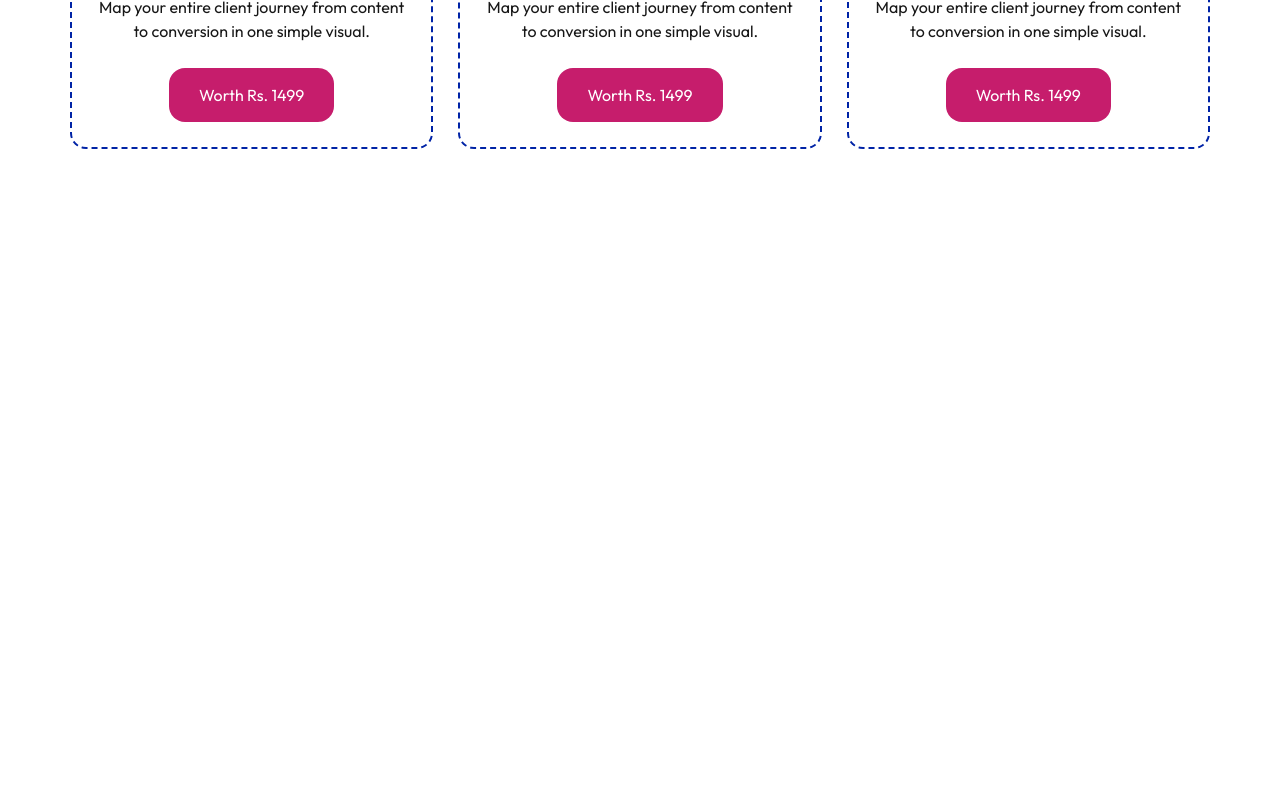
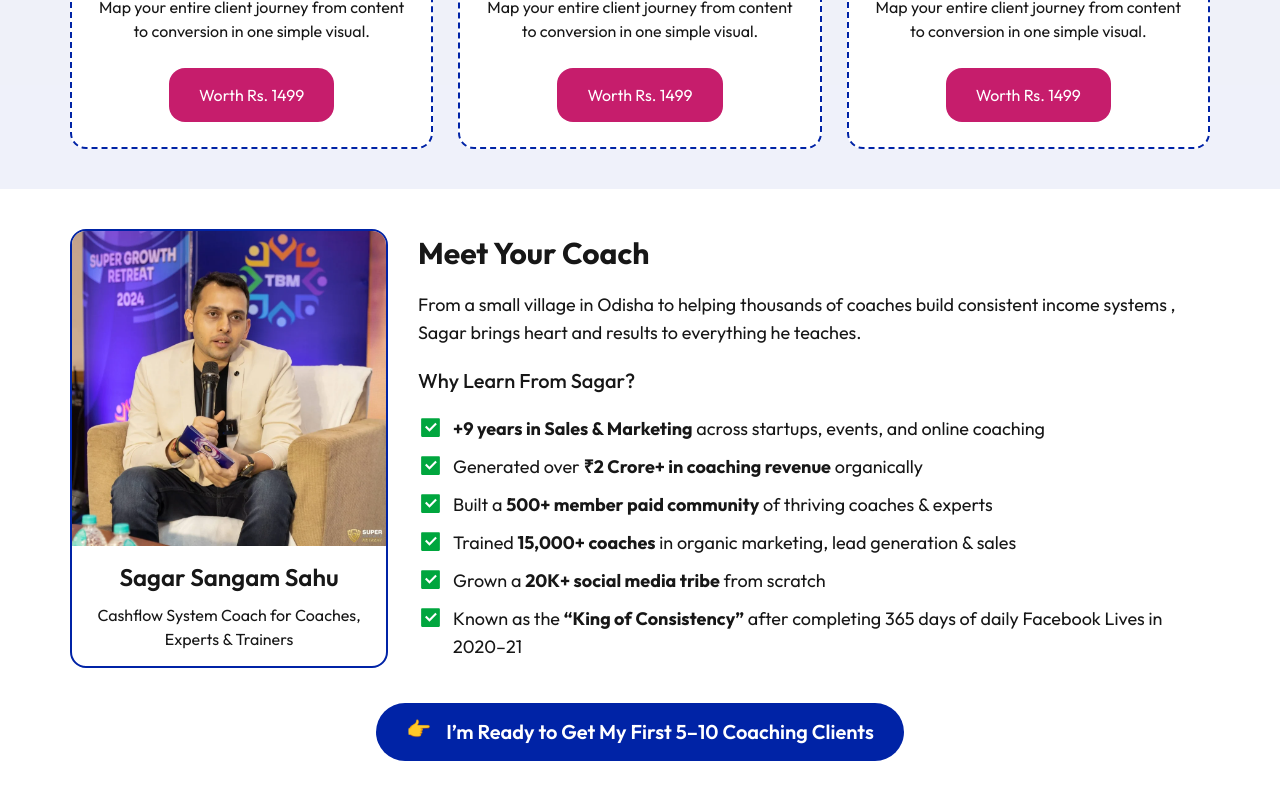
Before and after one commit to vishnut2003/hareesh_webinar, a Next.js app: page / in a window 1280 px wide. Shown: the part 5504-6304 px from the top of the page. Before the commit the page ends 5693 px from the top, so only its background shows below. Built offline with nearby package versions, Linux system fonts and the light colour scheme.

Commit message:
Add Meet Coach section and update styles in Bonus and Still No Clients sections

```diff
--- a/src/app/(sections)/bonus-section.tsx
+++ b/src/app/(sections)/bonus-section.tsx
@@ -33,6 +33,10 @@ const BonusSection = () => {
   return (
     <DefaultSection
         outerClassName='py-[40px] px-[20px]'
+        overlay={{
+            color: "#0023A610",
+            opacity: 100,
+        }}
     >
         <div
             className='flex items-start gap-[25px]'
@@ -41,7 +45,7 @@ const BonusSection = () => {
                 gridData.map((data, index) => (
                     <div
                         key={index}
-                        className='border-dashed border-2 border-theme-primary rounded-2xl overflow-hidden'
+                        className='border-dashed border-2 border-theme-primary rounded-2xl overflow-hidden bg-white'
                     >
                         <div
                             className='bg-theme-primary p-[15px]'
--- /dev/null
+++ b/src/app/(sections)/meet-coach.tsx
@@ -0,0 +1,93 @@
+import PopupAndButton from '@/components/elements/popup-and-button'
+import DefaultSection from '@/layouts/default-section'
+import { RiCheckboxFill } from '@remixicon/react'
+import Image from 'next/image'
+import React from 'react'
+
+const MeetCoachSection = () => {
+    return (
+        <DefaultSection
+            outerClassName='py-[40px] px-[20px]'
+            className='space-y-[35px]'
+        >
+            <div
+                className='flex items-center gap-[30px]'
+            >
+                <div
+                    className='w-[40%] text-center border-2 border-theme-primary rounded-2xl overflow-hidden'
+                >
+                    <Image
+                        alt='Meet our coach'
+                        src={"/images/assets/meet-coach/coach-profile.webp"}
+                        width={500}
+                        height={600}
+                        className='w-full'
+                    />
+                    <div
+                        className='p-[15px] space-y-[10px]'
+                    >
+                        <h2
+                            className='text-2xl font-semibold'
+                        >Sagar Sangam Sahu</h2>
+                        <p>Cashflow System Coach for Coaches, Experts & Trainers</p>
+                    </div>
+                </div>
+
+                <div
+                    className='w-full space-y-[20px]'
+                >
+                    <h2
+                        className='text-3xl font-bold'
+                    >Meet Your Coach</h2>
+                    <p
+                        className='text-lg'
+                    >From a small village in Odisha to helping thousands of coaches build consistent income systems , Sagar brings heart and results to everything he teaches.</p>
+                    <h3
+                        className='text-xl font-medium'
+                    >Why Learn From Sagar?</h3>
+
+                    <div
+                        className='space-y-[10px]'
+                    >
+                        {
+                            [
+                                "<b>+9 years in Sales & Marketing</b> across startups, events, and online coaching",
+                                "Generated over <b>₹2 Crore+ in coaching revenue</b> organically",
+                                "Built a <b>500+ member paid community</b> of thriving coaches & experts",
+                                "Trained <b>15,000+ coaches</b> in organic marketing, lead generation & sales",
+                                "Grown a <b>20K+ social media tribe</b> from scratch",
+                                "Known as the <b>“King of Consistency”</b> after completing 365 days of daily Facebook Lives in 2020–21",
+                            ].map((item, index) => (
+                                <div
+                                    key={index}
+                                    className='flex items-start gap-[10px]'
+                                >
+                                    <RiCheckboxFill
+                                        size={25}
+                                        className='min-w-max text-green-600'
+                                    />
+                                    <p
+                                        dangerouslySetInnerHTML={{ __html: item }}
+                                        className='text-lg'
+                                    />
+                                </div>
+                            ))
+                        }
+                    </div>
+
+                </div>
+
+            </div>
+
+            <div
+                className='flex justify-center'
+            >
+                <PopupAndButton
+                    label='I’m Ready to Get My First 5–10 Coaching Clients'
+                />
+            </div>
+        </DefaultSection>
+    )
+}
+
+export default MeetCoachSection
--- a/src/app/(sections)/still-no-clients.tsx
+++ b/src/app/(sections)/still-no-clients.tsx
@@ -34,7 +34,11 @@ const StillNoClints = () => {
 
     return (
         <DefaultSection
-            outerClassName='py-[50px] px-[20px] bg-theme-primary/5'
+            outerClassName='py-[50px] px-[20px]'
+            overlay={{
+                color: "#0023A605",
+                opacity: 100,
+            }}
         >
             <div
                 className='space-y-[25px]'
--- a/src/app/page.tsx
+++ b/src/app/page.tsx
@@ -1,6 +1,7 @@
 import BenefitsSection from "./(sections)/benefits-section";
 import BonusSection from "./(sections)/bonus-section";
 import HeroSection from "./(sections)/hero-section";
+import MeetCoachSection from "./(sections)/meet-coach";
 import OrganicSystemSection from "./(sections)/organic-system-section";
 import StillNoClints from "./(sections)/still-no-clients";
 import WhatYouLearnSection from "./(sections)/what-you-learn-section";
@@ -14,6 +15,7 @@ export default function Home() {
       <BenefitsSection/>
       <StillNoClints/>
       <BonusSection/>
+      <MeetCoachSection/>
     </div>
   )
 }
```
Also changed, not shown: public/images/assets/meet-coach/coach-profile.webp (added).
